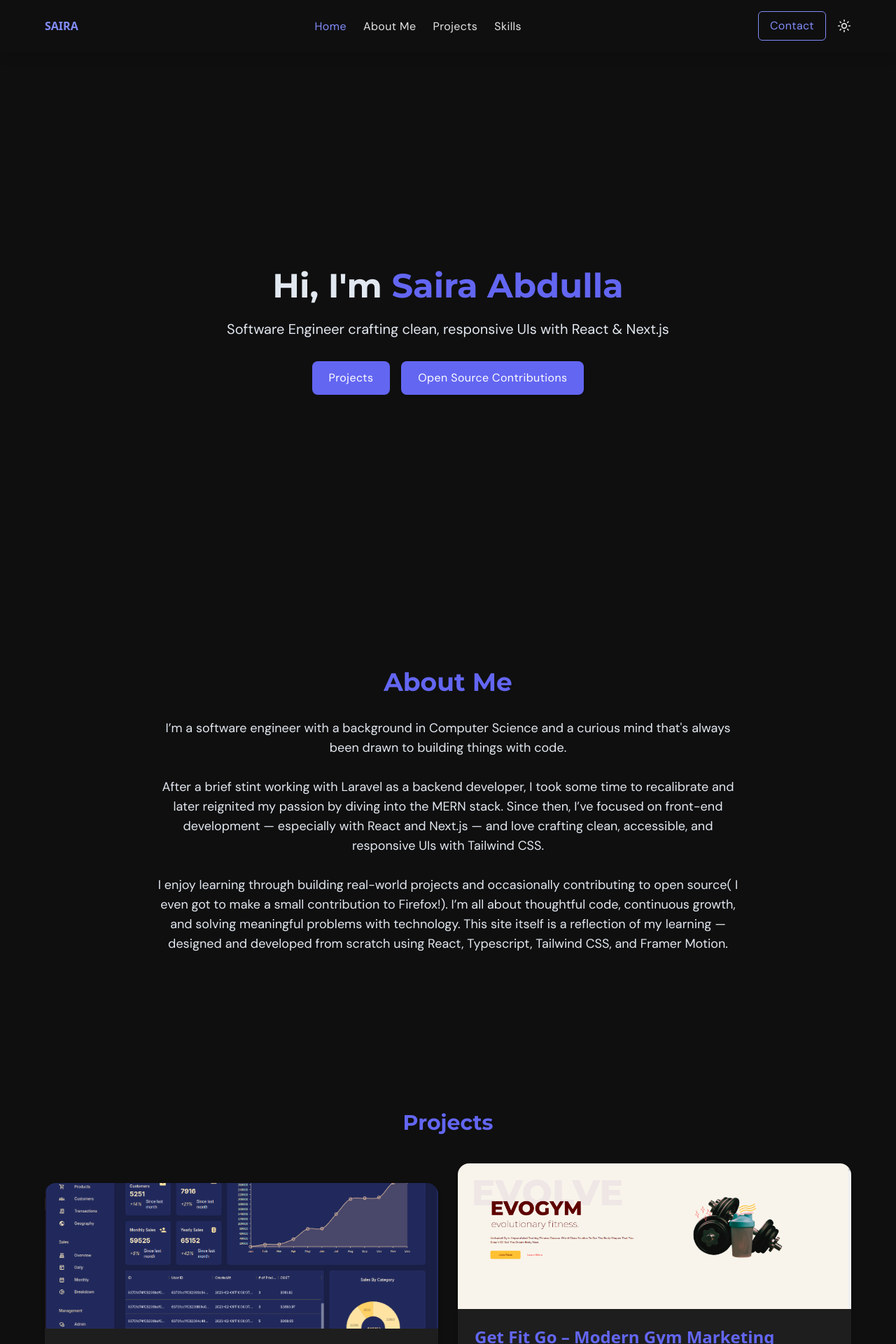
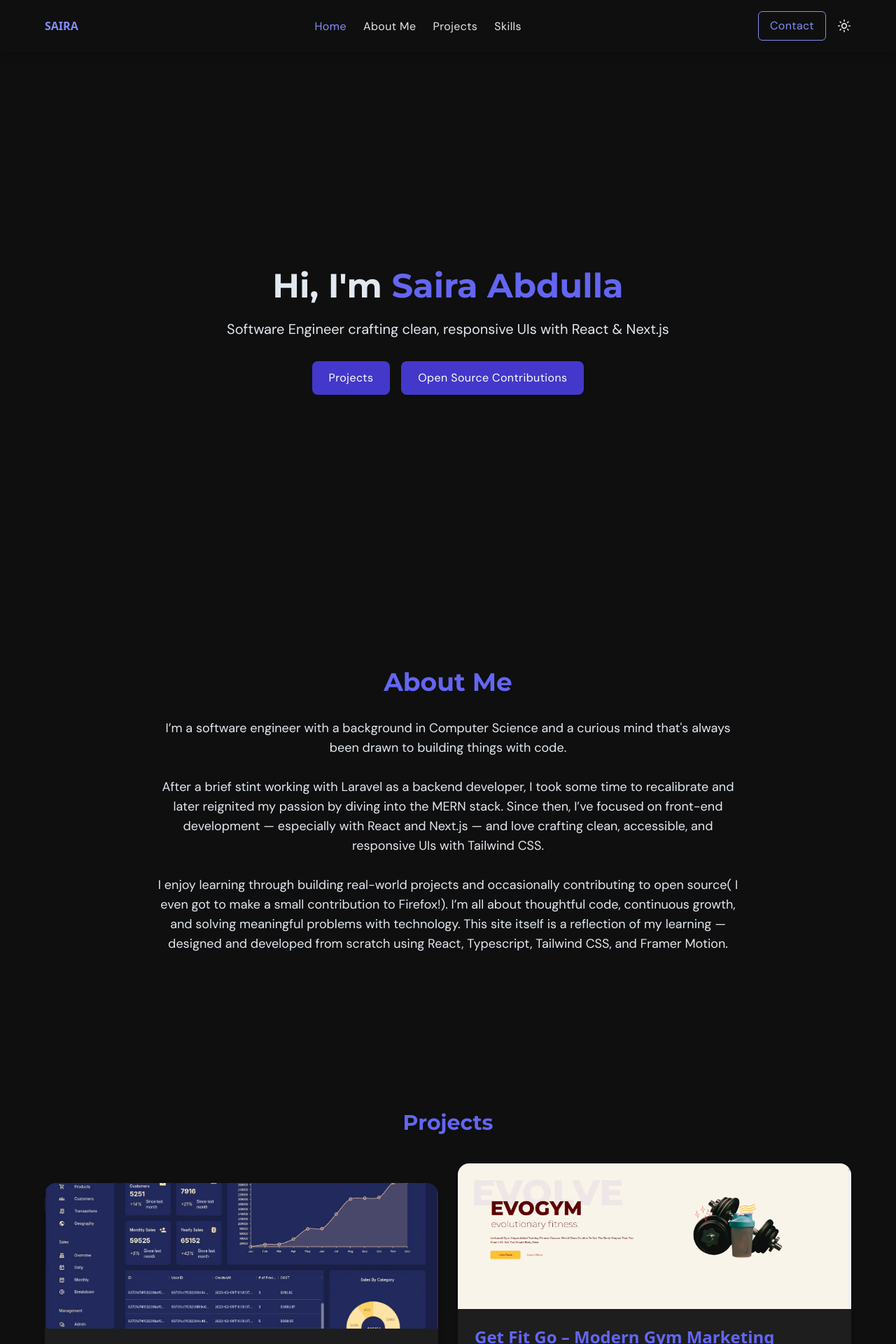
Before and after one commit to saira512dev/ReactPortfolio, a React (Vite) app: page / in a window 1280 px wide. Shown: the top 1920 px of the page at 70% size. Built offline with nearby package versions, Linux system fonts and the light colour scheme.

Commit message:
fix accessibility bugs

```diff
--- a/src/components/Navbar.tsx
+++ b/src/components/Navbar.tsx
@@ -78,6 +78,7 @@ const Navbar = ({ isTopOfPage, selectedPage, setSelectedPage }: Props) => {
             onClick={() => setDarkMode(!darkMode)}
             whileHover={{ scale: 1.1 }}
             whileTap={{ scale: 0.9 }}
+            aria-label="dark-light mode button"
           >
             {darkMode ? <Sun size={20} /> : <Moon size={20} />}
           </motion.button>
--- a/src/components/ProjectCard.tsx
+++ b/src/components/ProjectCard.tsx
@@ -34,6 +34,7 @@ export default function ProjectCard({
         src={imageUrl}
         alt={`${title} screenshot`}
         className="w-full h-52 object-cover"
+        loading="lazy"
       />
 
       {/* Content */}
--- a/src/scenes/home/index.tsx
+++ b/src/scenes/home/index.tsx
@@ -58,7 +58,7 @@ const index = ({ setSelectedPage, selectedPage }: Props) => {
                 page="Projects"
                 setSelectedPage={setSelectedPage}
                 selectedPage={selectedPage}
-                style="inline-block px-6 py-3 text-white bg-primary rounded-lg"
+                style="inline-block px-6 py-3 text-white bg-indigo-700 rounded-lg"
               />
             </motion.div>
 
@@ -66,12 +66,13 @@ const index = ({ setSelectedPage, selectedPage }: Props) => {
               href="https://bugzilla.mozilla.org/buglist.cgi?email1=sairaabdullapa%40gmail.com&classification=Client%20Software&classification=Developer%20Infrastructure&classification=Components&classification=Server%20Software&classification=Other&list_id=17572875&emailassigned_to1=1&query_format=advanced&emailtype1=equals&resolution=FIXED"
               target="_blank"
               rel="noopener noreferrer"
-              className="inline-block px-6 py-3 bg-primary text-white rounded-lg shadow hover:brightness-110 transition font-dmsans font-medium tracking-wide"
+              className="inline-block px-6 py-3 bg-indigo-700 text-white rounded-lg shadow hover:brightness-110 transition font-dmsans font-medium tracking-wide"
               initial={{ x: 100, opacity: 0 }}
               whileInView={{ x: 0, opacity: 1 }}
               whileHover={{ scale: 1.05 }}
               whileTap={{ scale: 0.95 }}
               transition={{ duration: 0.5 }}
+              aria-label="link to bugs fixed in mozilla"
             >
               Open Source Contributions
             </motion.a>
--- a/src/scenes/projects/index.tsx
+++ b/src/scenes/projects/index.tsx
@@ -24,7 +24,7 @@ let projects: ProjectCardProps[] = [
     frontendLink: "https://github.com/saira512dev/AdminDashboard-Client",
     backendLink: "https://github.com/saira512dev/AdminDashboard-Server",
     liveDemo: "https://admin-dashboard-mernstack.netlify.app",
-    imageUrl: "./adminDashboard.png",
+    imageUrl: "./adminDashboard.webp",
   },
   {
     title: "Get Fit Go – Modern Gym Marketing Website",
@@ -40,7 +40,7 @@ let projects: ProjectCardProps[] = [
     ],
     frontendLink: "https://github.com/saira512dev/GymApp",
     liveDemo: "https://get-fit-go.netlify.app/",
-    imageUrl: "./GymApp.png",
+    imageUrl: "./GymApp.webp",
   },
   // {
   //   title: "Travel Agency Dashboard",
```
Also changed, not shown: public/GymApp.webp (added), public/adminDashboard.webp (added).
